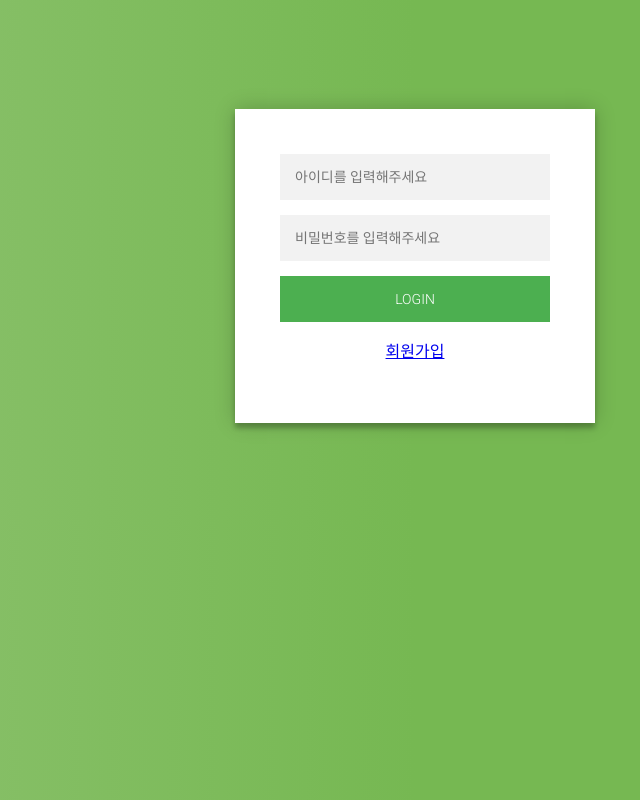
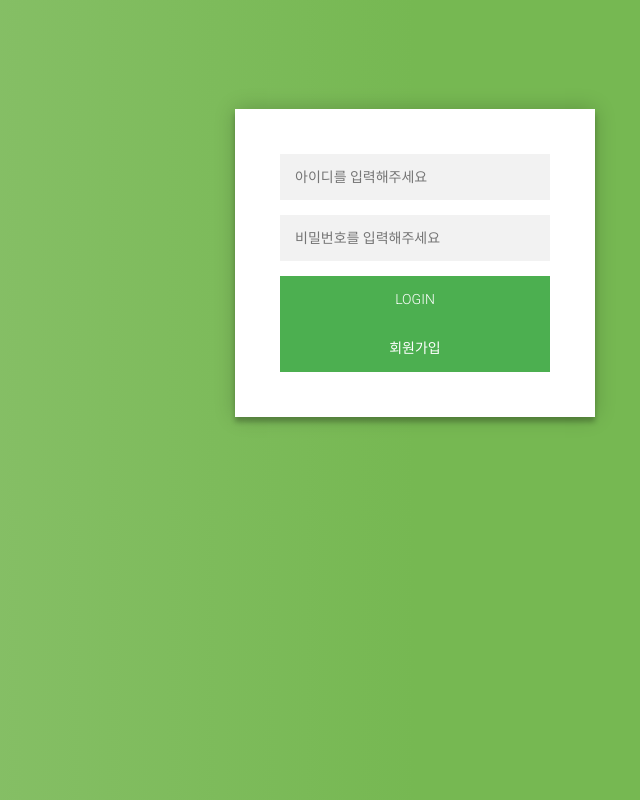
Before and after one commit to matzip-client/matzip-client, a React (Create React App) app: page /login in a window 1280 px wide. Shown: the whole page, without its empty margins (225-865 px from the left). Built offline with nearby package versions, Linux system fonts and the light colour scheme.

Commit message:
bug fix - Redirect to SignIn Component

```diff
--- a/src/LoginComponent/LoginComponent.jsx
+++ b/src/LoginComponent/LoginComponent.jsx
@@ -29,6 +29,10 @@ function LoginComponent({ setUserInfo }) {
     }
   };
 
+  const onClickRedirectSignIn = () => {
+    navigate('/signin');
+  };
+
   return (
     <form className={LoginStyles.loginForm} onSubmit={LoginAttempt} method="POST">
       <input
@@ -48,9 +52,7 @@ function LoginComponent({ setUserInfo }) {
         onChange={onChangeAccount}
       />
       <button type="submit">login</button>
-      <p className={LoginStyles.message}>
-        <a href="/signin">회원가입</a>
-      </p>
+      <button onClick={onClickRedirectSignIn}>회원가입</button>
     </form>
   );
 }
```
